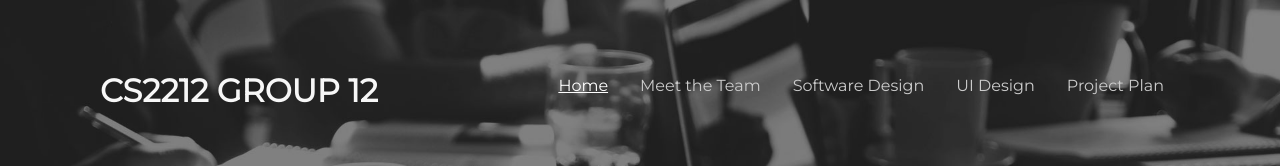
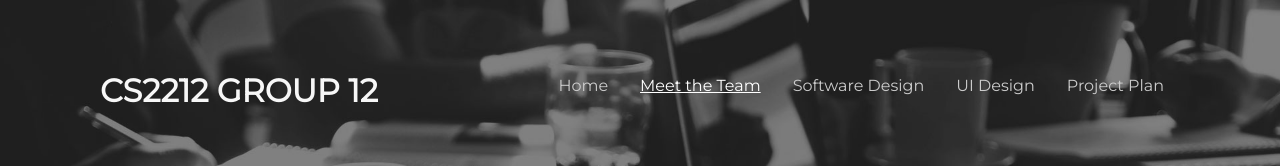
Before and after one commit to jose-c-rivera/Food-App, a plain HTML site: page TeamRoster.html in a window 1280 px wide. Shown: the top 166 px of the page. Drawn offline with Linux system fonts and the light colour scheme; files whose address does not match are found by name.

Commit message:
Update TeamRoster.html

```diff
--- a/TeamRoster.html
+++ b/TeamRoster.html
@@ -12,8 +12,8 @@
     <div id="logo"><h1>CS2212 GROUP 12</h1></div>
     <div id="nav">
       <ul>
-        <li><a class="active" href="index.html">Home</a></li>
-        <li><a href="TeamRoster.html">Meet the Team</a></li>
+        <li><a href="index.html">Home</a></li>
+        <li><a class="active" href="TeamRoster.html">Meet the Team</a></li>
         <li><a href="SoftwareDesign.html">Software Design</a></li>
         <li><a href="UIDesign.html">UI Design</a></li>
         <li><a href="ProjectPlan.html">Project Plan</a></li>
```
